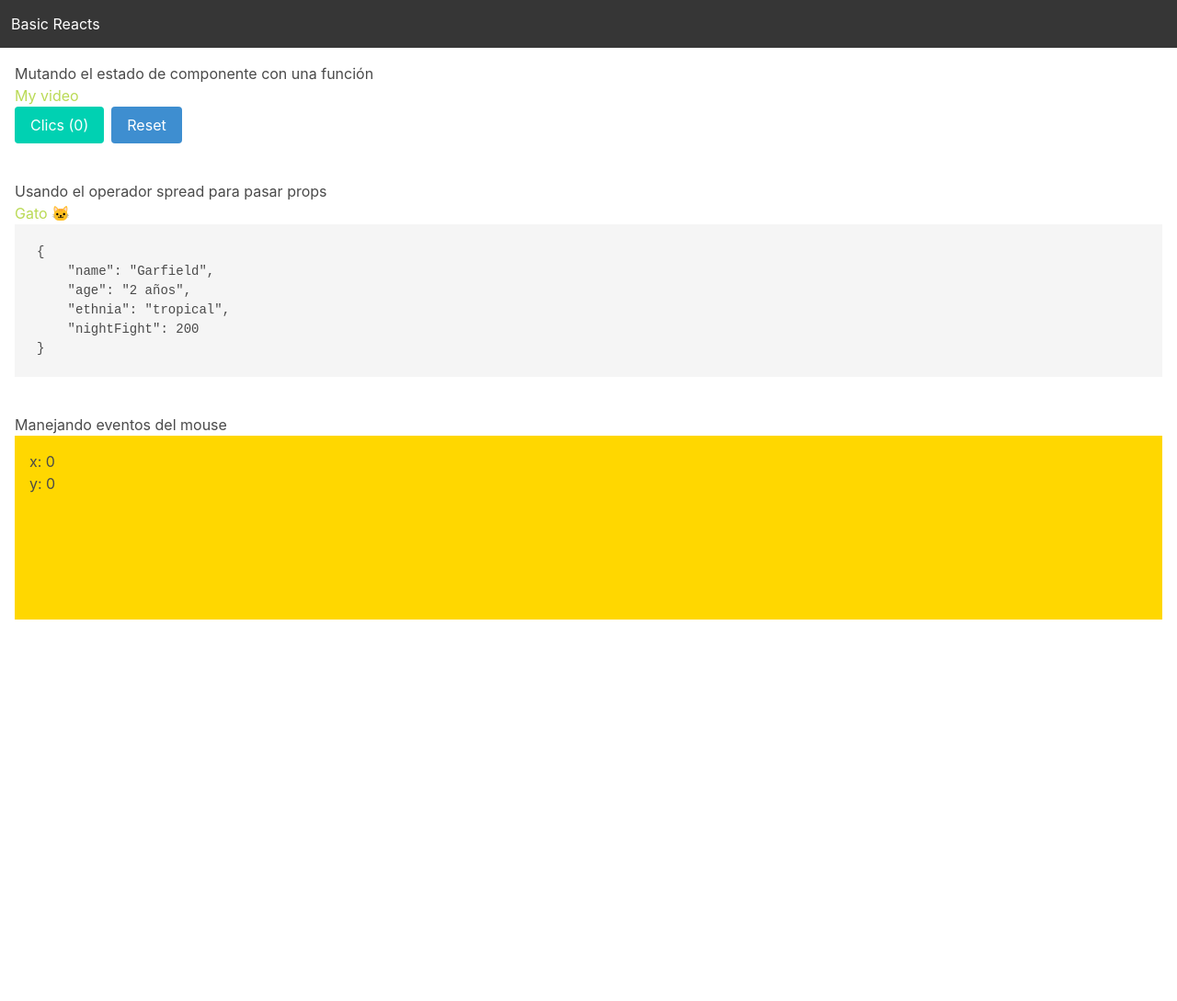
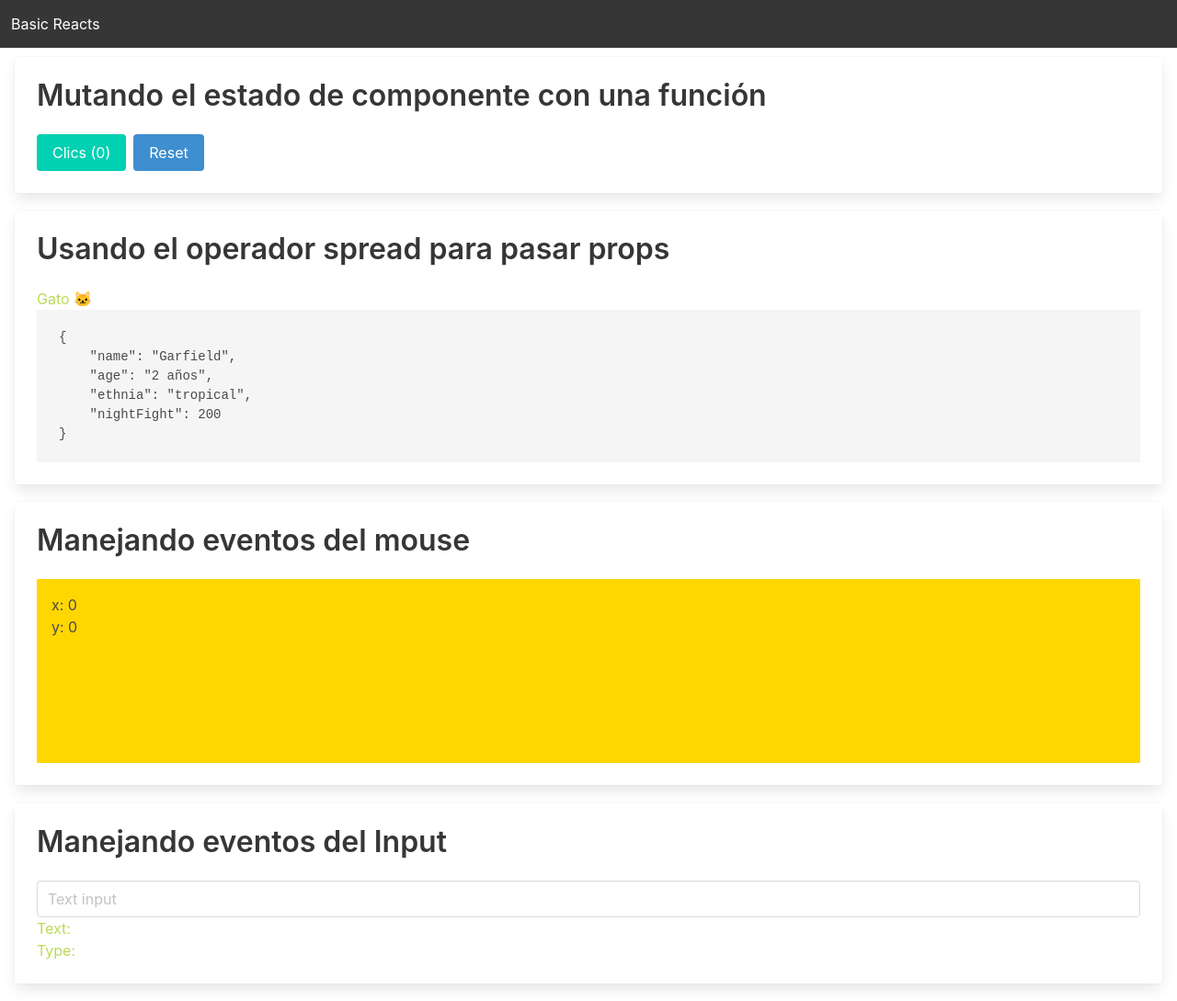
Before and after one commit to bider88/basic-react, a React (Create React App) app: page / in a window 1280 px wide. Shown: the whole page at 92% size. Before the commit the page ends 800 px from the top, so only its background shows below. Built offline with nearby package versions, Linux system fonts and the light colour scheme.

Commit message:
adding event in inputs

```diff
--- a/src/App.js
+++ b/src/App.js
@@ -3,6 +3,7 @@ import './App.scss';
 import Counter from './components/Counter'
 import Cat from './components/Cat'
 import Manager from './components/Manager'
+import Input from './components/Input'
 
 function App() {
 
@@ -13,7 +14,7 @@ function App() {
 
   return (
     <div>
-      <nav className="navbar is-dark">
+      <nav className="navbar is-fixed-top is-dark">
         <div className="navbar-brand">
           <span className="navbar-item">Basic Reacts</span>
         </div>
@@ -25,6 +26,8 @@ function App() {
         <Cat name="Garfield" age="2 años" { ...infoCat } />
         { /* Manejando eventos del mouse */}
         <Manager/>
+        { /* Eventos del input */}
+        <Input/>
       </div>
     </div>
   );
--- a/src/components/Cat/Cat.js
+++ b/src/components/Cat/Cat.js
@@ -4,12 +4,14 @@ export default class Cat extends React.Component {
 
   render() {
     return (
-      <div className="Component">
-        <h1>Usando el operador spread para pasar props</h1>
-        <h3>Gato <span role="img" aria-label="cat">🐱</span></h3>
-        <pre>
-          { JSON.stringify(this.props, null, 4) }
-        </pre>
+      <div className='card'>
+        <div className='card-content'>
+          <p className='title'>Usando el operador spread para pasar props</p>
+          <h3>Gato <span role="img" aria-label="cat">🐱</span></h3>
+          <pre>
+            { JSON.stringify(this.props, null, 4) }
+          </pre>
+        </div>
       </div>
     )
   }
--- /dev/null
+++ b/src/components/Input/Input.js
@@ -0,0 +1,30 @@
+import React from 'react'
+
+export default class Input extends React.Component {
+
+  state = {
+    text: '',
+    event: ''
+  }
+
+  manager = (event) => {
+    console.log(event.target.value)
+    this.setState({
+      text: event.target.value,
+      event: event.type
+    })
+  }
+
+  render() {
+    return (
+      <div className='card'>
+        <div className='card-content'>
+          <p className='title'>Manejando eventos del Input</p>
+          <input className="input" type="text" placeholder="Text input" onChange={ this.manager } onCopy={ this.manager } onPaste={ this.manager }/>
+          <h3>Text: { this.state.text }</h3>
+          <h5>Type: { this.state.event }</h5>
+        </div>
+      </div>
+    )
+  }
+}
--- /dev/null
+++ b/src/components/Input/index.js
@@ -0,0 +1 @@
+export { default } from './Input'
--- a/src/components/Manager/Manager.js
+++ b/src/components/Manager/Manager.js
@@ -24,11 +24,13 @@ export default class Manager extends React.Component {
     }
 
     return (
-      <div className="Component">
-        <h1>Manejando eventos del mouse </h1>
-        <div style= { styles } onMouseMove={ this.manager }>
-          <div>x: { this.state.x } </div>
-          <div>y: { this.state.y } </div>
+      <div className='card'>
+        <div className='card-content'>
+          <p className='title'>Manejando eventos del mouse</p>
+          <div style= { styles } onMouseMove={ this.manager }>
+            <div>x: { this.state.x } </div>
+            <div>y: { this.state.y } </div>
+          </div>
         </div>
       </div>
     )
--- a/src/components/counter/Counter.js
+++ b/src/components/counter/Counter.js
@@ -47,12 +47,13 @@ export default class Counter extends React.Component {
 
   render() {
     return (
-      <div className="Component">
-        <h1>Mutando el estado de componente con una función</h1>
-        <h3>{ this.state.video.title }</h3>
-        <div className="buttons">
+      <div className='card'>
+        <div className='card-content'>
+          <p className='title'>Mutando el estado de componente con una función</p>
+          <div className="buttons">
           <button className="button is-primary" onClick= { this.add }>Clics ({ this.state.video.clicks })</button>
           <button className="button is-info" onClick= { this.reset }>Reset</button>
+        </div>
         </div>
       </div>
     )
--- a/src/index.scss
+++ b/src/index.scss
@@ -5,12 +5,13 @@
 
 body {
   margin: 0;
+  margin-top: 62px;
 }
 
 h2, h3, h4, h5, h6 {
   color: $primaryColor;
 }
 
-.Component {
-  margin-bottom: 2.5em;
+.card {
+  margin-bottom: 1.2em;
 }
```
